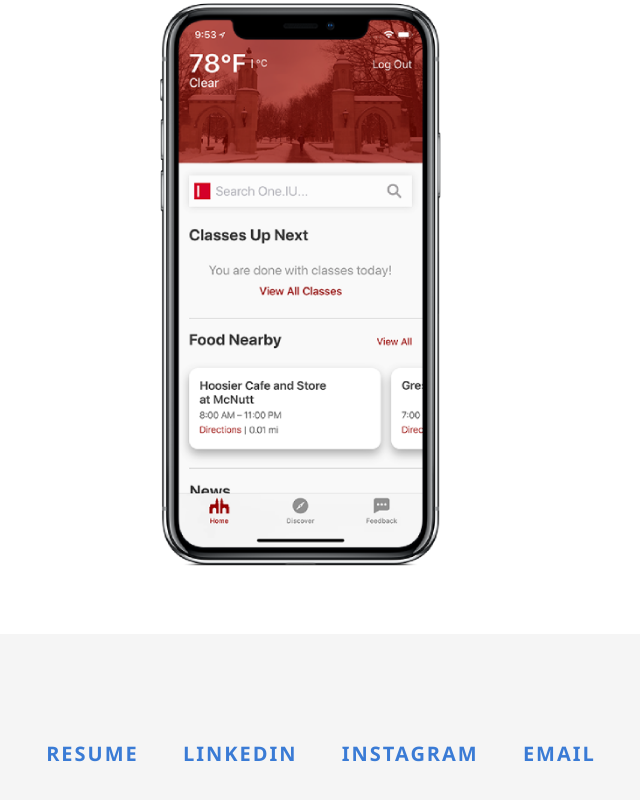
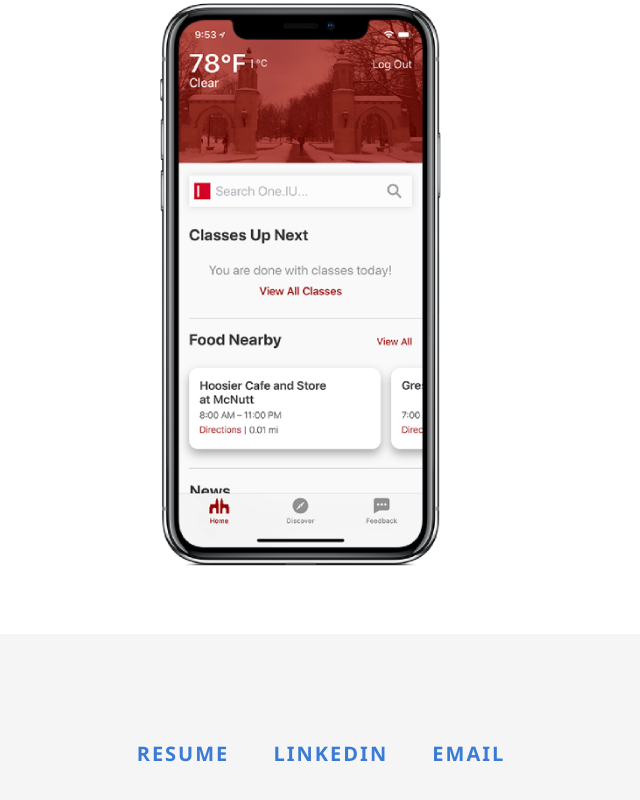
Before and after one commit to pacowong99/portfolio, a plain HTML site: page index.html in a window 1280 px wide. Shown: the part 1043-1843 px from the top of the page, without its empty margins (319-959 px from the left). Drawn offline with Linux system fonts and the light colour scheme.

Commit message:
Removed Instagram

```diff
--- a/index.html
+++ b/index.html
@@ -26,7 +26,6 @@
         <div class="short">
             <a href="http://www.facebook.com/pacowong99" class="links">RESUME</a>
             <a href="http://www.linkedin.com/in/paco-wong" class="links">LINKEDIN</a>
-            <a href="http://www.instagram.com/pacowong" class="links">INSTAGRAM</a>
             <a href="mailto:pacowong@iu.edu" class="links">EMAIL</a>
         </div>
 
```
